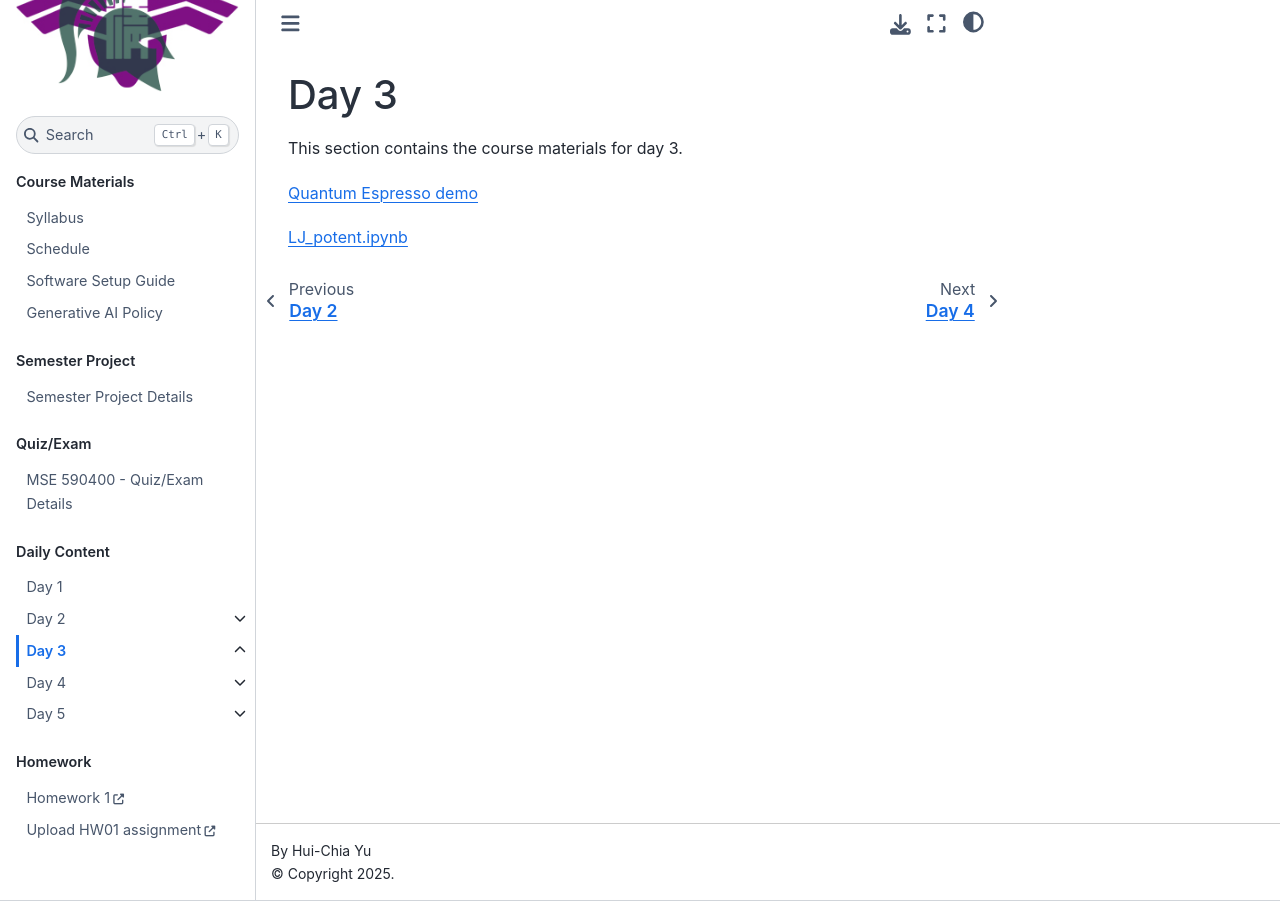
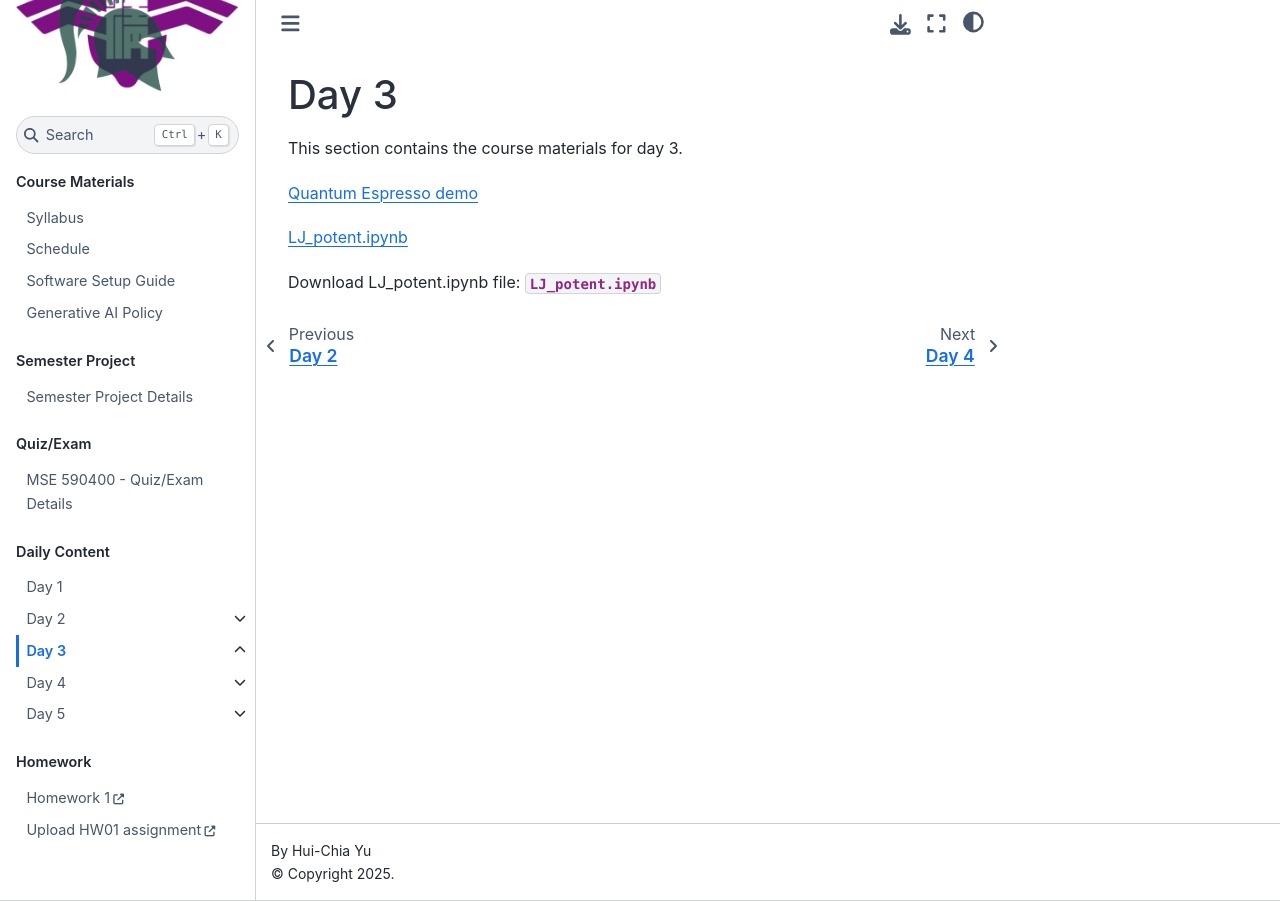
Before and after one commit to huichiayu/nth_mse.github.io, a Jupyter Book: the page built from section_files/day_3.md, in a window 1280 px wide. Built offline with Jupyter Book 1.0.4 settings and Sphinx 7.4.7 and the Sphinx Book theme 1.1.4, drawn with Linux system fonts in a browser that asks for light colours; pages that are not in the unit, such as notebooks, are missing from menus.

Commit message:
modi day_3.md

```diff
--- a/section_files/day_3.md
+++ b/section_files/day_3.md
@@ -5,3 +5,5 @@ This section contains the course materials for day 3.
 <a href="https://raw.githubusercontent.com/huichiayu/cmse_202_802/main/MSE590/DFT-Module-Quantum-Espresso-Walkthrough.pdf" target="_blank">Quantum Espresso demo</a>
 
 [LJ_potent.ipynb](../daily/Day-02/LJ_potent.ipynb)
+
+Download LJ_potent.ipynb file: {Download}`LJ_potent.ipynb<../daily/Day-03/LJ_potent.ipynb>`
```
